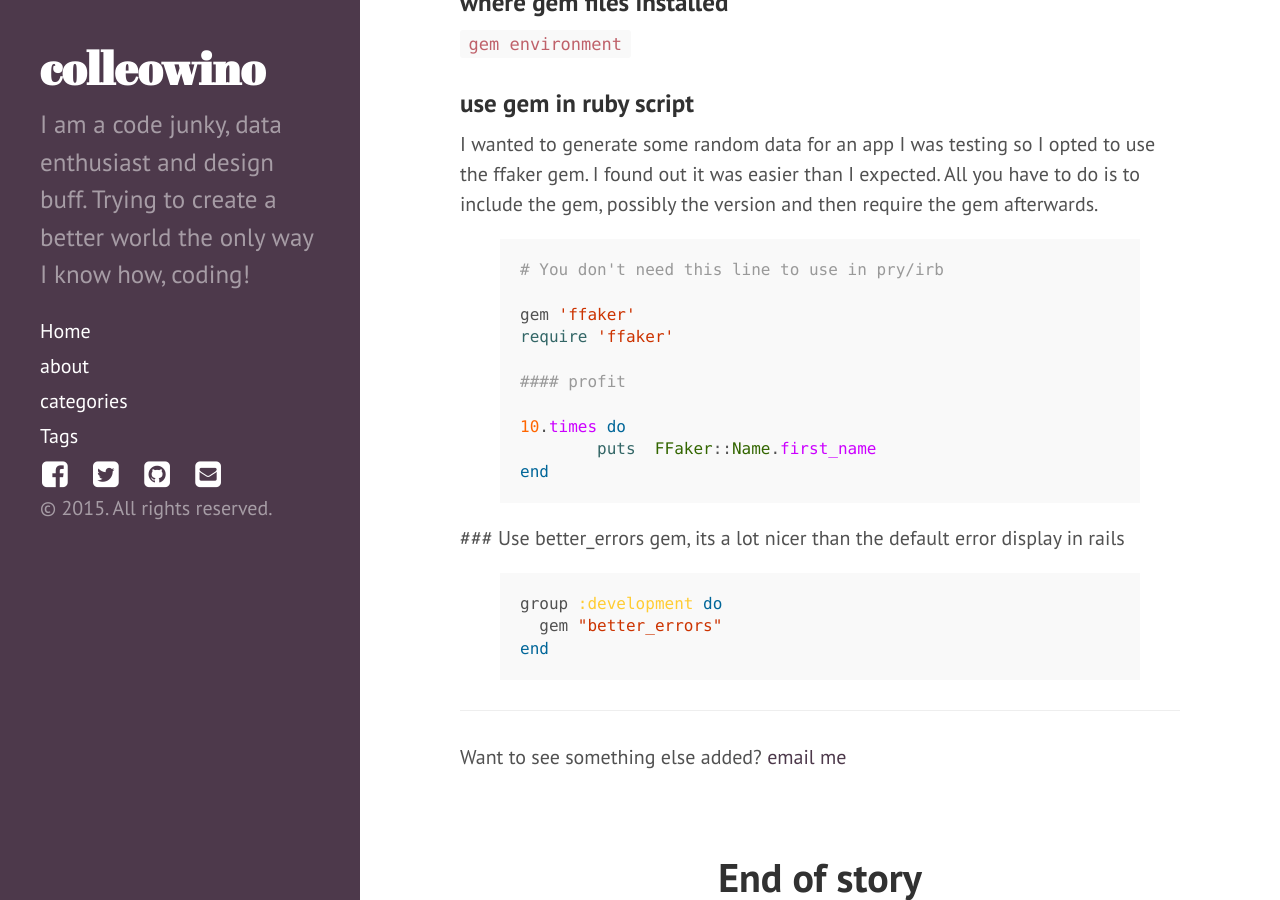
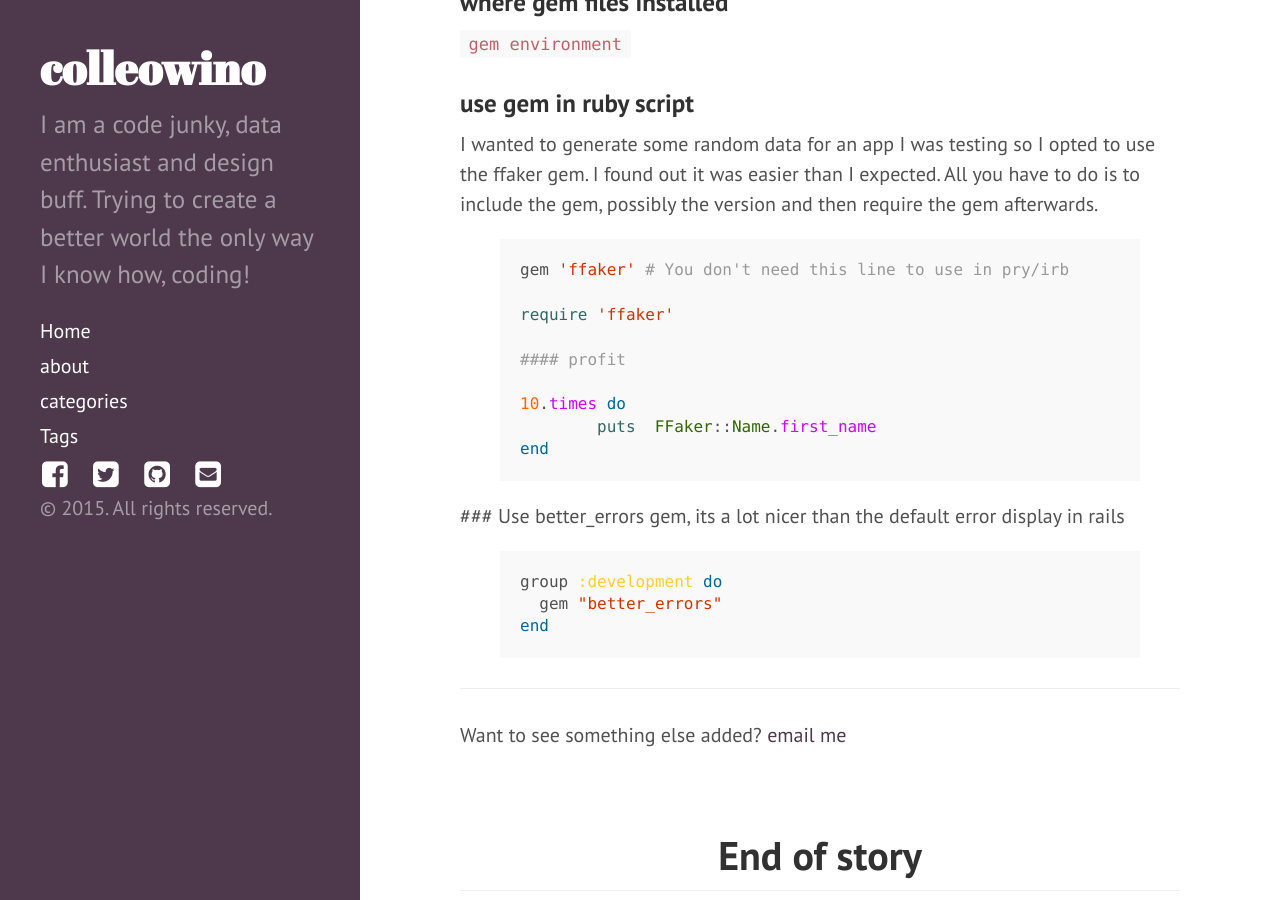
Before and after one commit to colleowino/colleowino.github.io, a Jekyll site: the page built from _posts/2015-10-03-ruby-tricks.md, in a window 1280 px wide and 900 px high, scrolled down 606 px. Built offline with Jekyll 4.4.1, drawn with Linux system fonts in a browser that asks for light colours; nearby versions of some CDN libraries; comment, search, counter and statistics services are not loaded.

```diff
--- a/_posts/2015-10-03-ruby-tricks.md
+++ b/_posts/2015-10-03-ruby-tricks.md
@@ -24,8 +24,7 @@ Its like irb with super powers
 I wanted to generate some random data for an app I was testing so I opted to use the ffaker gem. I found out it was easier than I expected. All you have to do is to include the gem, possibly the version and then require the gem afterwards.
 
 {% highlight rb tabsize=2 %}
-# You don't need this line to use in pry/irb
-gem 'ffaker'
+gem 'ffaker' # You don't need this line to use in pry/irb
 require 'ffaker'
 
 #### profit
```
